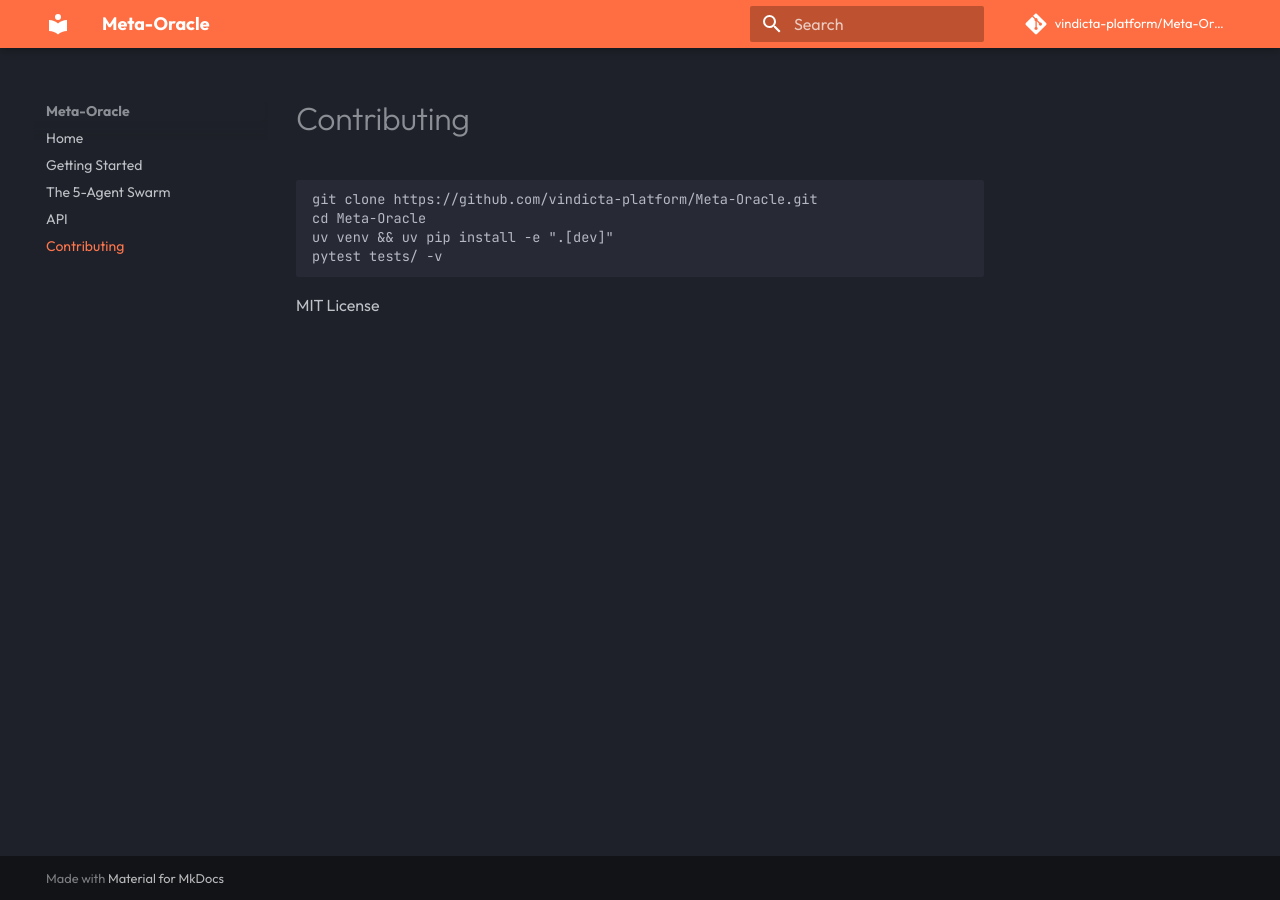
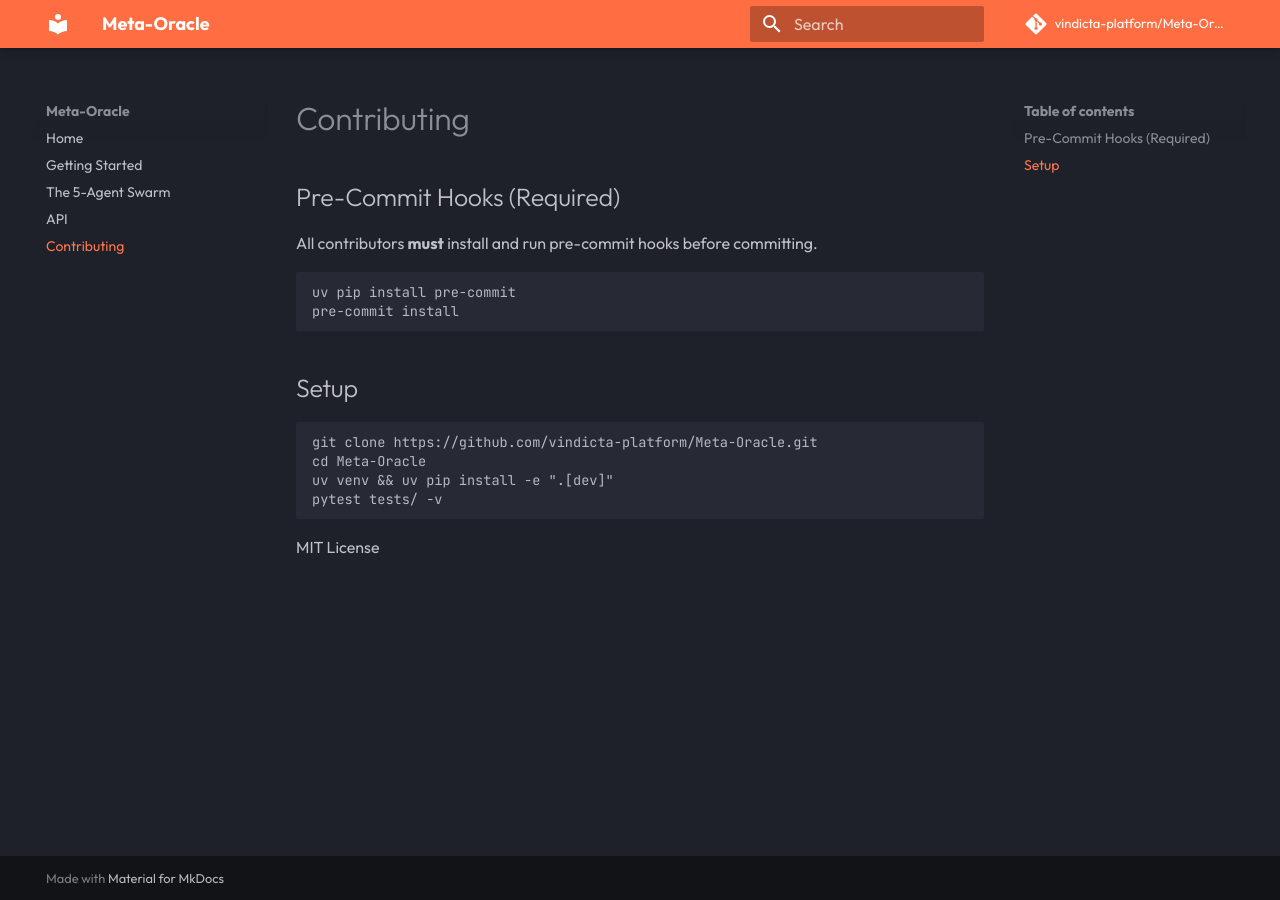
Before and after one commit to vindicta-platform/Meta-Oracle, an MkDocs documentation site: the page built from docs/contributing.md, in a window 1280 px wide. Built offline with MkDocs 1.6.1 and Material for MkDocs 9.7.7, drawn with Linux system fonts in a browser that asks for light colours; comment, search, counter and statistics services are not loaded.

Commit message:
chore: add markdown link validation pre-commit hooks

````diff
--- a/.pre-commit-config.yaml
+++ b/.pre-commit-config.yaml
@@ -11,3 +11,9 @@
       - id: trailing-whitespace
       - id: end-of-file-fixer
       - id: check-yaml
+  - repo: https://github.com/tcort/markdown-link-check
+    rev: v3.12.2
+    hooks:
+      - id: markdown-link-check
+        args: ['--config', '.markdown-link-check.json']
+        types: [markdown]
--- a/docs/contributing.md
+++ b/docs/contributing.md
@@ -1,4 +1,14 @@
 # Contributing
+
+## Pre-Commit Hooks (Required)
+
+All contributors **must** install and run pre-commit hooks before committing.
+```bash
+uv pip install pre-commit
+pre-commit install
+```
+
+## Setup
 
 ```bash
 git clone https://github.com/vindicta-platform/Meta-Oracle.git
````
Also changed, not shown: .markdown-link-check.json (added).
